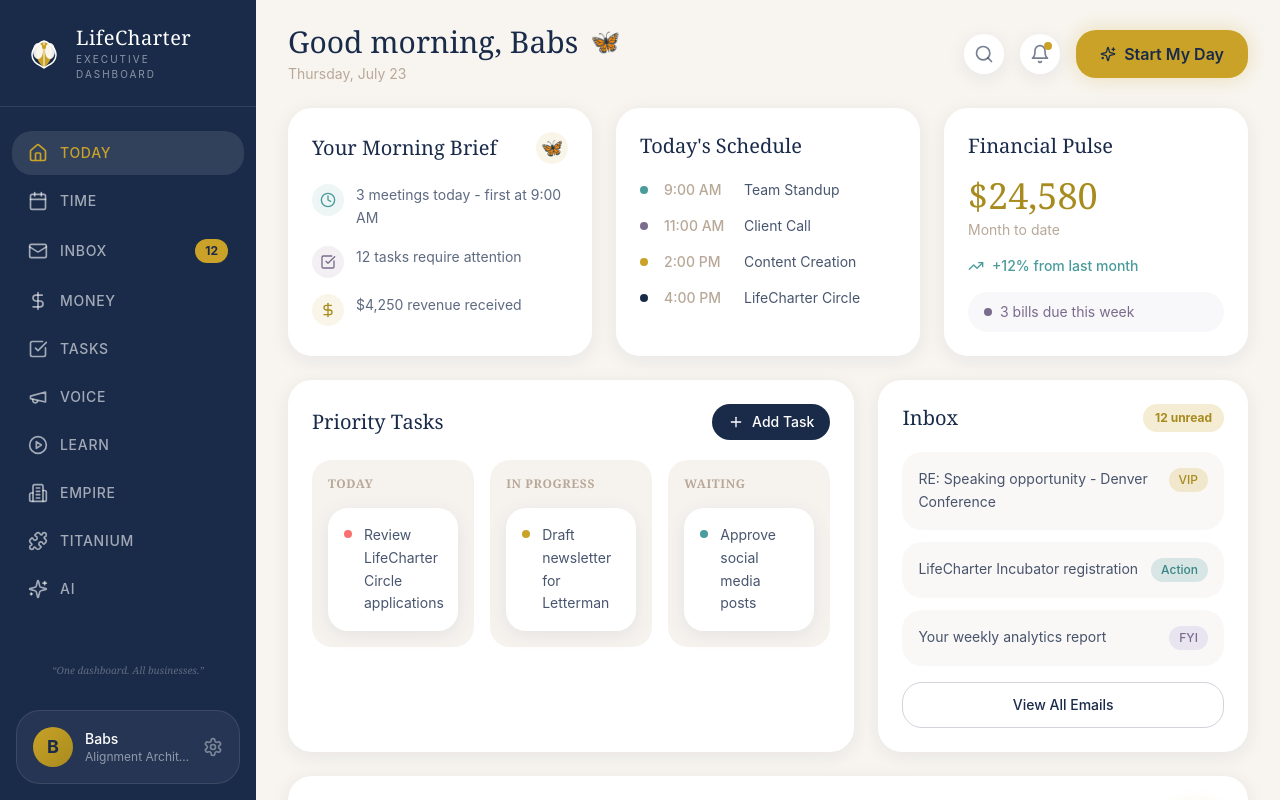
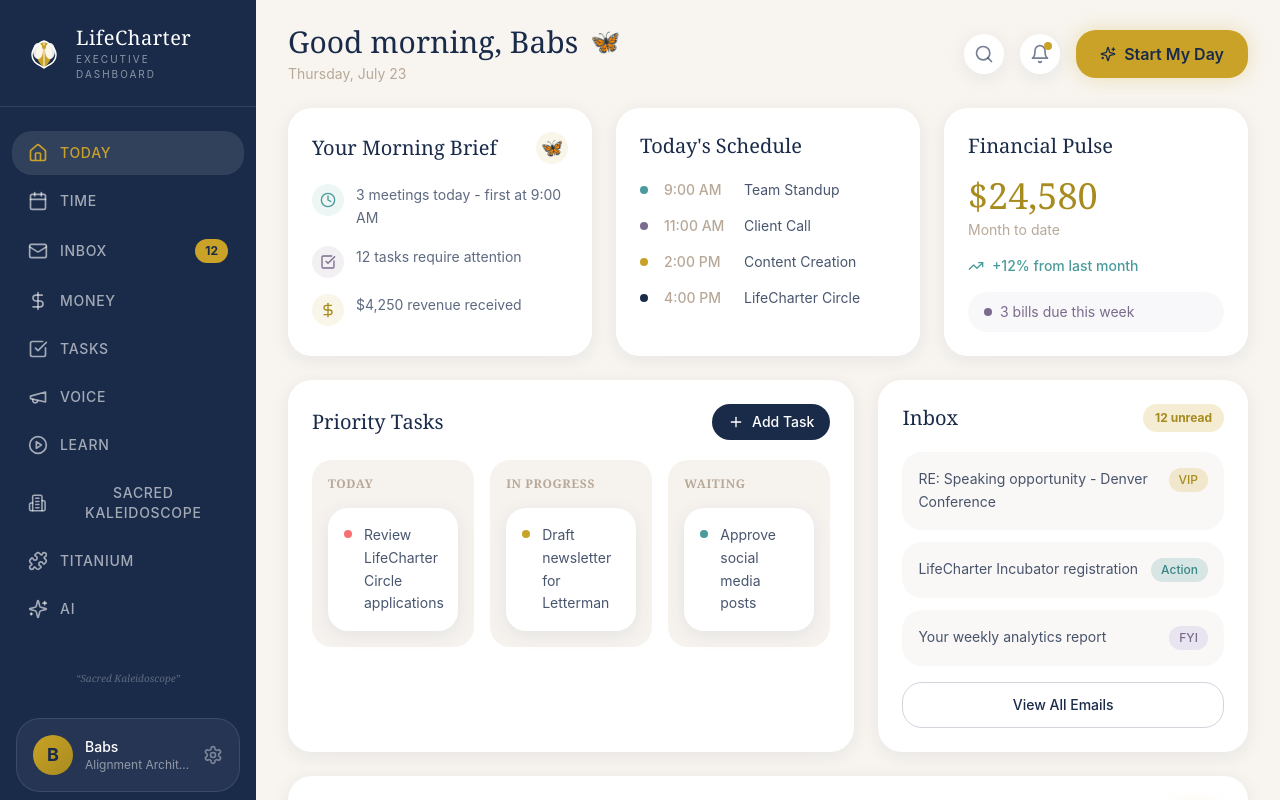
Before and after one commit to ButterflyBabs/LC-Executive-Dashboard, a Next.js app: page /dashboard in a window 1280 px wide. Built offline with nearby package versions, Linux system fonts and the light colour scheme.

Commit message:
Rename: EMPIRE → SACRED KALEIDOSCOPE

```diff
--- a/app/dashboard/page.tsx
+++ b/app/dashboard/page.tsx
@@ -30,7 +30,7 @@ const navigation = [
   { name: "TASKS", icon: CheckSquare, id: "tasks" },
   { name: "VOICE", icon: Megaphone, id: "voice" },
   { name: "LEARN", icon: PlayCircle, id: "learn" },
-  { name: "EMPIRE", icon: Building2, id: "empire" },
+  { name: "SACRED KALEIDOSCOPE", icon: Building2, id: "sacred-kaleidoscope" },
   { name: "TITANIUM", icon: Puzzle, id: "titanium" },
   { name: "AI", icon: Sparkles, id: "ai" },
 ];
@@ -108,7 +108,7 @@ export default function Dashboard() {
         {/* Brand Tagline */}
         <div className="px-6 py-4">
           <p className="text-[10px] text-white/30 text-center italic font-serif">
-            &ldquo;One dashboard. All businesses.&rdquo;
+            &ldquo;Sacred Kaleidoscope&rdquo;
           </p>
         </div>
 
```
Also changed, not shown: drizzle.config.ts (added, +10 -0 lines).
